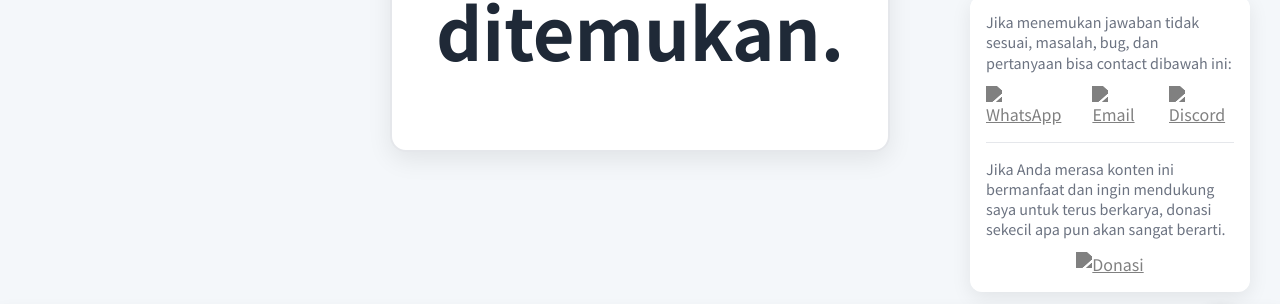
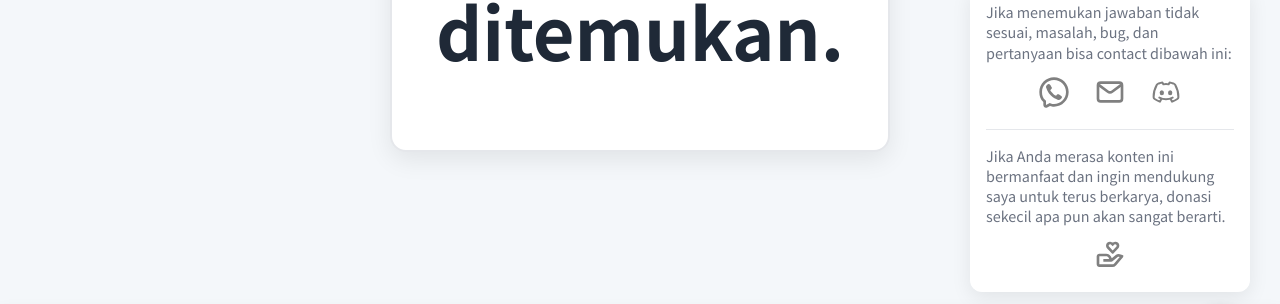
Before and after one commit to ChoChoRPG/Flashcard, a plain HTML site: page sesi/sesi.html in a window 1280 px wide. Both pictures are taken after a click on the button 1220 px from the left and 740 px from the top of the page. Shown: the part 403-707 px from the top of the page. Drawn offline with Linux system fonts and the light colour scheme.

Commit message:
small bug

```diff
--- a/sesi/sesi.html
+++ b/sesi/sesi.html
@@ -96,15 +96,15 @@
             <div class="contact-section">
                 <p class="contact-description">Jika menemukan jawaban tidak sesuai, masalah, bug, dan pertanyaan bisa contact dibawah ini:</p>
                 <div class="contact-icons">
-                    <a href="https://wa.me/6289602907872?text=Halo%2C%20saya%20ingin%20bertanya%20lebih%20lanjut." target="_blank" title="WhatsApp"><img src="img/wa.svg" alt="WhatsApp"></a>
-                    <a href="mailto:chochorpg.g@gmail.com" target="_blank" title="Email"><img src="img/email.svg" alt="Email"></a>
-                    <a href="https://discord.com/users/386071452157476874" target="_blank" title="Discord"><img src="img/discord.svg" alt="Discord"></a>
+                    <a href="https://wa.me/6289602907872?text=Halo%2C%20saya%20ingin%20bertanya%20lebih%20lanjut." target="_blank" title="WhatsApp"><img src="../img/wa.svg" alt="WhatsApp"></a>
+                    <a href="mailto:chochorpg.g@gmail.com" target="_blank" title="Email"><img src="../img/email.svg" alt="Email"></a>
+                    <a href="https://discord.com/users/386071452157476874" target="_blank" title="Discord"><img src="../img/discord.svg" alt="Discord"></a>
                 </div>
             </div>
             <div class="contact-section">
                 <p class="contact-description">Jika Anda merasa konten ini bermanfaat dan ingin mendukung saya untuk terus berkarya, donasi sekecil apa pun akan sangat berarti.</p>
                 <div class="contact-icons">
-                    <a href="https://sociabuzz.com/chochorpg" target="_blank" title="Donasi"><img src="img/donate.svg" alt="Donasi"></a>
+                    <a href="https://sociabuzz.com/chochorpg" target="_blank" title="Donasi"><img src="../img/donate.svg" alt="Donasi"></a>
                 </div>
             </div>
         </div>
```
